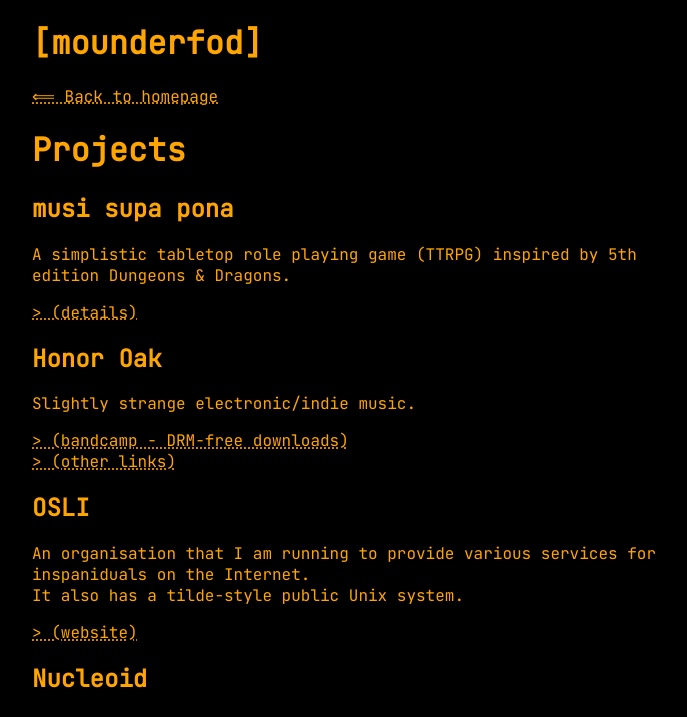
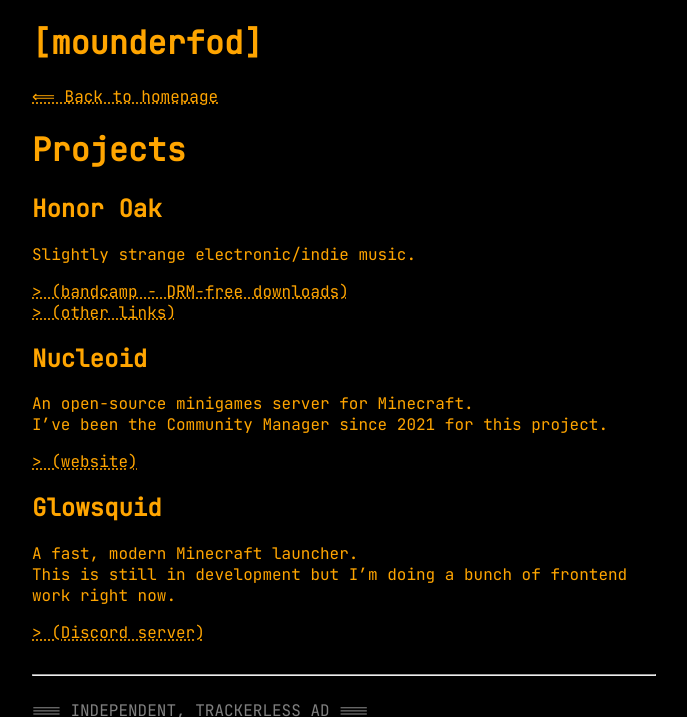
Before and after one commit to mounderfod/mounderfod.github.io, a Jekyll site: the page built from projects.markdown, in a window 1280 px wide, cut to the strip 0-717 px from the top of the page. Shown: the whole strip, without its empty margins (296-983 px from the left). Built offline with Jekyll 4.4.1, drawn with Linux system fonts in a browser that asks for light colours.

Commit message:
Update projects.markdown

```diff
--- a/projects.markdown
+++ b/projects.markdown
@@ -7,22 +7,11 @@
 
 # Projects
 
-## musi supa pona
-A simplistic tabletop role playing game (TTRPG) inspired by 5th edition Dungeons & Dragons.
-
-[> (details)](/msp)
-
 ## Honor Oak
 Slightly strange electronic/indie music.
 
 [> (bandcamp - DRM-free downloads)](https://honoroak.bandcamp.com)<br>
 [> (other links)](https://linktr.ee/honor_oak)
-
-## OSLI
-An organisation that I am running to provide various services for inspaniduals on the Internet.<br>
-It also has a tilde-style public Unix system.
-
-[> (website)](https://tilde.mounderfod.online)
 
 ## Nucleoid
 An open-source minigames server for Minecraft.<br>
```
